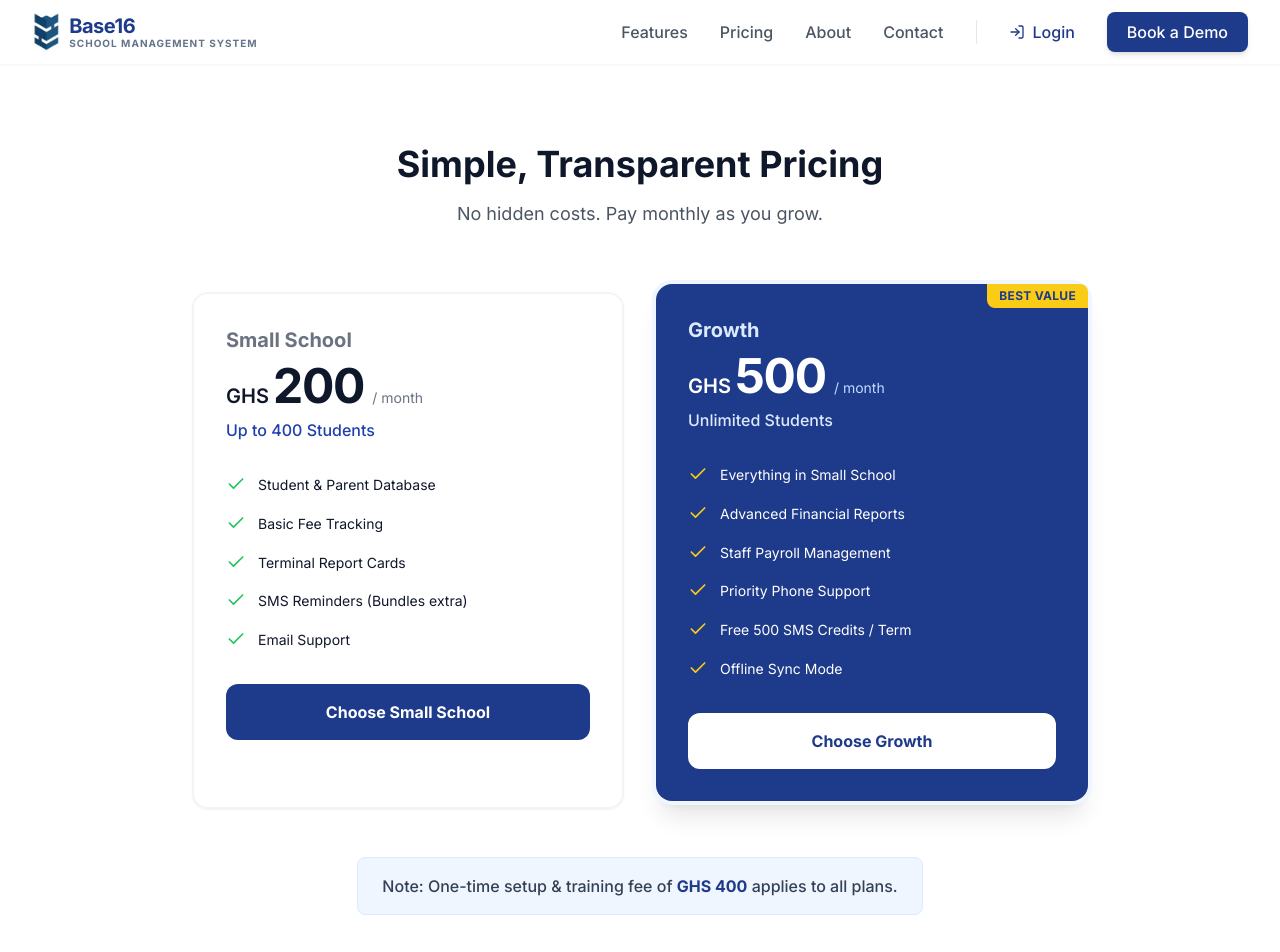
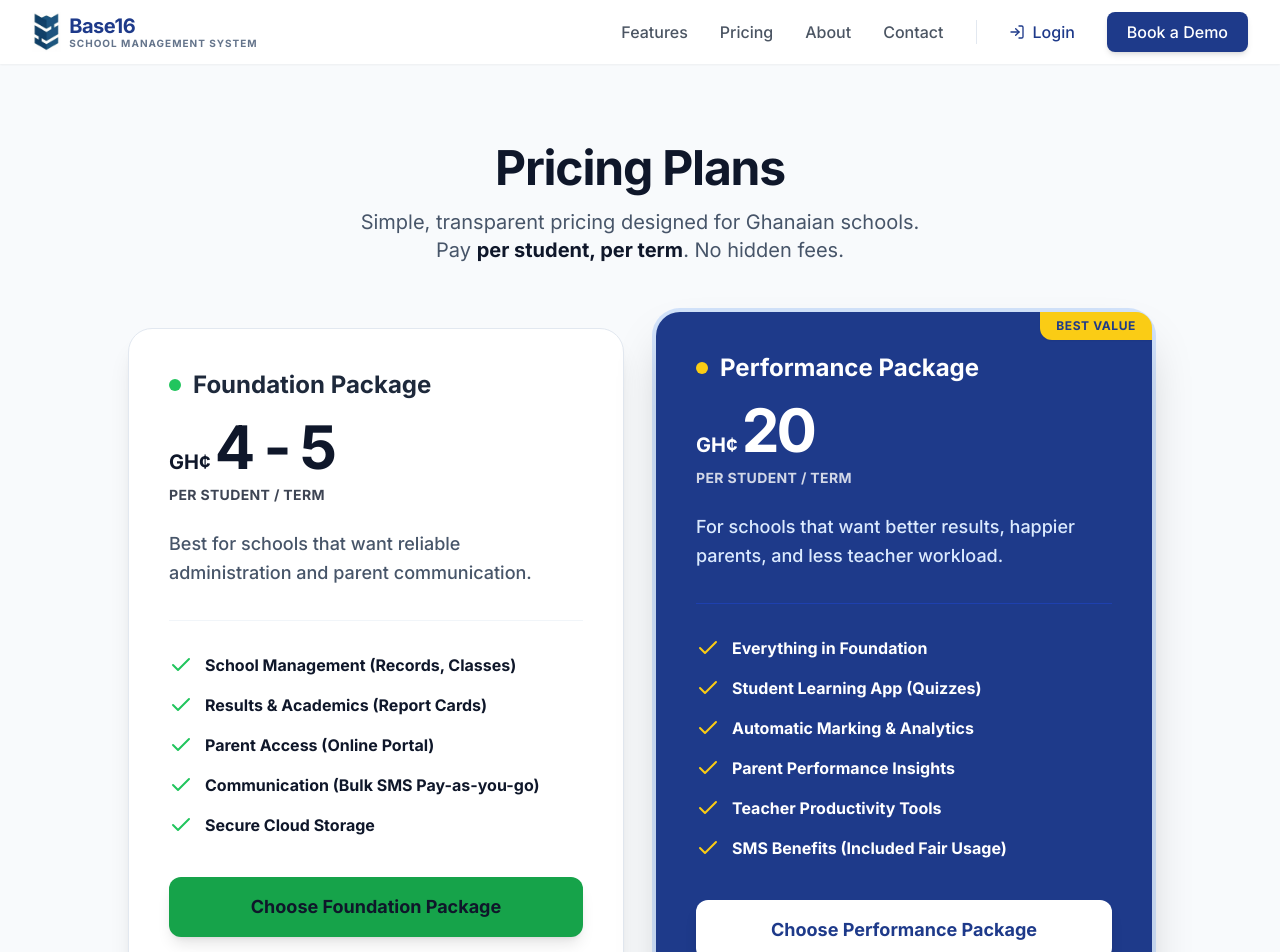
Before and after one commit to Cantertech/base16, a React (Vite) app: page /pricing in a window 1280 px wide. Shown: the top 952 px of the page. Built offline with nearby package versions, Linux system fonts and the light colour scheme.

Commit message:
added the pricing to it

```diff
--- a/components/Pricing.tsx
+++ b/components/Pricing.tsx
@@ -3,88 +3,99 @@ import { Check } from 'lucide-react';
 import { PricingPlan } from '../types';
 
 const Pricing: React.FC = () => {
-  const plans: PricingPlan[] = [
+  const plans = [
     {
-      name: "Small School",
-      price: "200",
-      limit: "Up to 400 Students",
+      name: "Foundation Package",
+      price: "4 - 5",
+      period: "per student / term",
+      description: "Best for schools that want reliable administration and parent communication.",
+      color: "bg-green-50 text-green-900",
+      btnColor: "bg-green-600 hover:bg-green-700",
       features: [
-        "Student & Parent Database",
-        "Basic Fee Tracking",
-        "Terminal Report Cards",
-        "SMS Reminders (Bundles extra)",
-        "Email Support"
+        "School Management (Records, Classes)",
+        "Results & Academics (Report Cards)",
+        "Parent Access (Online Portal)",
+        "Communication (Bulk SMS Pay-as-you-go)",
+        "Secure Cloud Storage"
       ]
     },
     {
-      name: "Growth",
-      price: "500",
-      limit: "Unlimited Students",
+      name: "Performance Package",
+      price: "20",
+      period: "per student / term",
+      description: "For schools that want better results, happier parents, and less teacher workload.",
       isPopular: true,
+      color: "bg-blue-900 text-white",
+      btnColor: "bg-white text-blue-900 hover:bg-blue-50",
       features: [
-        "Everything in Small School",
-        "Advanced Financial Reports",
-        "Staff Payroll Management",
-        "Priority Phone Support",
-        "Free 500 SMS Credits / Term",
-        "Offline Sync Mode"
+        "Everything in Foundation",
+        "Student Learning App (Quizzes)",
+        "Automatic Marking & Analytics",
+        "Parent Performance Insights",
+        "Teacher Productivity Tools",
+        "SMS Benefits (Included Fair Usage)"
       ]
     }
   ];
 
   return (
-    <section id="pricing" className="py-20 bg-white scroll-mt-24">
+    <section id="pricing" className="py-20 bg-slate-50 scroll-mt-24">
       <div className="max-w-7xl mx-auto px-4 sm:px-6 lg:px-8">
         <div className="text-center mb-16">
-          <h2 className="text-3xl md:text-4xl font-bold text-slate-900 mb-4">Simple, Transparent Pricing</h2>
-          <p className="text-lg text-gray-600">No hidden costs. Pay monthly as you grow.</p>
+          <h2 className="text-3xl md:text-5xl font-black text-slate-900 mb-4 tracking-tight">Pricing Plans</h2>
+          <p className="text-xl text-slate-600 max-w-2xl mx-auto">
+            Simple, transparent pricing designed for Ghanaian schools. <br />
+            Pay <span className="font-bold text-slate-900">per student, per term</span>. No hidden fees.
+          </p>
         </div>
 
-        <div className="grid md:grid-cols-2 gap-8 max-w-4xl mx-auto">
+        <div className="grid md:grid-cols-2 gap-8 max-w-5xl mx-auto">
           {plans.map((plan, index) => (
             <div
               key={index}
-              className={`relative rounded-2xl p-8 ${
-                plan.isPopular
-                  ? 'bg-primary-900 text-white shadow-xl ring-4 ring-primary-50 transform md:-translate-y-2'
-                  : 'bg-white text-slate-900 border-2 border-slate-100 shadow-sm'
-              }`}
+              className={`relative rounded-3xl p-8 md:p-10 transition-all duration-300 ${plan.isPopular
+                  ? 'bg-blue-900 text-white shadow-2xl ring-4 ring-blue-500/20 transform md:-translate-y-4'
+                  : 'bg-white text-slate-900 border border-slate-200 shadow-xl'
+                }`}
             >
               {plan.isPopular && (
-                <div className="absolute top-0 right-0 bg-yellow-400 text-primary-900 text-xs font-bold px-3 py-1 rounded-bl-lg rounded-tr-lg uppercase tracking-wide">
+                <div className="absolute top-0 right-0 bg-yellow-400 text-blue-900 text-xs font-black px-4 py-1.5 rounded-bl-xl rounded-tr-2xl uppercase tracking-wider shadow-sm">
                   Best Value
                 </div>
               )}
 
-              <h3 className={`text-xl font-bold mb-2 ${plan.isPopular ? 'text-blue-100' : 'text-gray-500'}`}>
-                {plan.name}
-              </h3>
+              <div className="flex items-center gap-3 mb-4">
+                <div className={`w-3 h-3 rounded-full ${plan.isPopular ? 'bg-yellow-400' : 'bg-green-500'}`}></div>
+                <h3 className={`text-2xl font-bold ${plan.isPopular ? 'text-white' : 'text-slate-800'}`}>
+                  {plan.name}
+                </h3>
+              </div>
 
               <div className="flex items-baseline mb-2">
-                <span className="text-xl font-semibold mr-1">GHS</span>
-                <span className="text-5xl font-extrabold tracking-tight">{plan.price}</span>
-                <span className={`ml-2 text-sm ${plan.isPopular ? 'text-blue-200' : 'text-gray-500'}`}>/ month</span>
+                <span className="text-xl font-bold mr-1">GH¢</span>
+                <span className="text-6xl font-black tracking-tighter">{plan.price}</span>
               </div>
-
-              <p className={`mb-8 font-medium ${plan.isPopular ? 'text-blue-100' : 'text-primary-800'}`}>
-                {plan.limit}
+              <p className={`text-sm font-bold mb-6 opacity-80 uppercase tracking-wide`}>
+                {plan.period}
               </p>
 
-              <ul className="space-y-4 mb-8">
+              <p className={`mb-8 font-medium text-lg leading-relaxed ${plan.isPopular ? 'text-blue-100' : 'text-slate-600'}`}>
+                {plan.description}
+              </p>
+
+              <div className={`h-px w-full mb-8 ${plan.isPopular ? 'bg-blue-800' : 'bg-slate-100'}`}></div>
+
+              <ul className="space-y-4 mb-10">
                 {plan.features.map((feature, i) => (
                   <li key={i} className="flex items-start">
-                    <Check className={`h-5 w-5 mr-3 flex-shrink-0 ${plan.isPopular ? 'text-yellow-400' : 'text-green-500'}`} />
-                    <span className="text-sm leading-relaxed">{feature}</span>
+                    <Check className={`h-6 w-6 mr-3 flex-shrink-0 ${plan.isPopular ? 'text-yellow-400' : 'text-green-500'}`} />
+                    <span className="font-bold text-base">{feature}</span>
                   </li>
                 ))}
               </ul>
 
               <button
-                className={`w-full py-4 px-6 rounded-xl font-bold transition-colors ${
-                  plan.isPopular
-                    ? 'bg-white text-primary-900 hover:bg-gray-100'
-                    : 'bg-primary-900 text-white hover:bg-primary-800'
-                }`}
+                className={`w-full py-4 px-6 rounded-xl font-black text-lg transition-all shadow-lg hover:shadow-xl transform hover:-translate-y-1 ${plan.btnColor}`}
               >
                 Choose {plan.name}
               </button>
@@ -92,11 +103,29 @@ const Pricing: React.FC = () => {
           ))}
         </div>
 
-        <div className="mt-12 text-center">
-          <div className="inline-block bg-blue-50 border border-blue-100 rounded-lg px-6 py-4">
-            <p className="text-slate-700 font-medium">
-              Note: One-time setup & training fee of <span className="font-bold text-primary-900">GHS 400</span> applies to all plans.
-            </p>
+        {/* Comparison Table / Footnote */}
+        <div className="mt-20 max-w-4xl mx-auto">
+          <div className="bg-white rounded-2xl border border-slate-200 shadow-sm p-8 text-center">
+            <h3 className="text-xl font-bold text-slate-800 mb-4">How Payments Work</h3>
+            <div className="grid md:grid-cols-3 gap-6 text-left">
+              <div className="bg-slate-50 p-4 rounded-xl">
+                <p className="font-bold text-slate-900 mb-1">Per Student / Term</p>
+                <p className="text-sm text-slate-600">You are strictly charged based on the number of students, once every term.</p>
+              </div>
+              <div className="bg-slate-50 p-4 rounded-xl">
+                <p className="font-bold text-slate-900 mb-1">Pass on to Parents</p>
+                <p className="text-sm text-slate-600">Schools typically include this fee in ICT or Academic support levies.</p>
+              </div>
+              <div className="bg-slate-50 p-4 rounded-xl">
+                <p className="font-bold text-slate-900 mb-1">Flexible Upgrade</p>
+                <p className="text-sm text-slate-600">Start with Foundation. Upgrade to Performance when you are ready.</p>
+              </div>
+            </div>
+            <div className="mt-8 pt-8 border-t border-slate-100">
+              <p className="text-slate-500 font-medium">
+                One-time setup & training fee of <span className="font-bold text-slate-900">GH¢ 400</span> applies to all new schools.
+              </p>
+            </div>
           </div>
         </div>
       </div>
--- a/components/Settings.tsx
+++ b/components/Settings.tsx
@@ -43,17 +43,30 @@ const Settings: React.FC<SettingsProps> = ({ onConfigUpdate, currentUser, hidden
     // -- Pricing Plans --
     const plans = [
         {
-            name: "Small School",
-            price: "200",
-            limit: "Up to 400 Students",
-            features: ["Student & Parent Database", "Basic Fee Tracking", "Terminal Report Cards", "SMS Reminders", "Email Support"]
+            name: "Foundation Package",
+            price: "4 - 5",
+            limit: "Per Student / Term",
+            features: [
+                "School Management (Records, Classes)",
+                "Results & Academics (Report Cards)",
+                "Parent Access (Online Portal)",
+                "Communication (Bulk SMS Pay-as-you-go)",
+                "Secure Cloud Storage"
+            ]
         },
         {
-            name: "Growth",
-            price: "500",
-            limit: "Unlimited Students",
+            name: "Performance Package",
+            price: "20",
+            limit: "Per Student / Term",
             isPopular: true,
-            features: ["Everything in Small School", "Advanced Financial Reports", "Staff Payroll Management", "Priority Phone Support", "Free 500 SMS Credits / Term", "Offline Sync Mode"]
+            features: [
+                "Everything in Foundation",
+                "Student Learning App (Quizzes)",
+                "Automatic Marking & Analytics",
+                "Parent Performance Insights",
+                "Teacher Productivity Tools",
+                "SMS Benefits (Included Fair Usage)"
+            ]
         }
     ];
 
```
